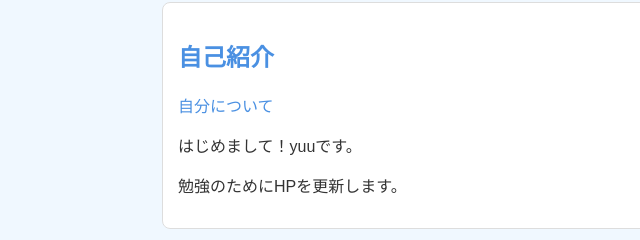
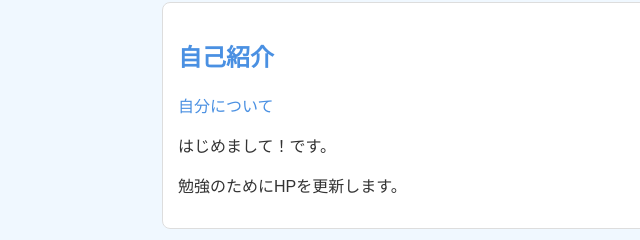
Before and after one commit to yuu-tns/yuu.github.io, a plain HTML site: page index.html in a window 1280 px wide. Shown: the part 412-652 px from the top of the page, 98-738 px from the left. Drawn offline with Linux system fonts and the light colour scheme.

Commit message:
Update index.html

```diff
--- a/index.html
+++ b/index.html
@@ -24,7 +24,7 @@
         <section id=about class="about">
             <h2>自己紹介</h2>
             <a href="about.html">自分について</a>
-            <p>はじめまして！yuuです。</p>
+            <p>はじめまして！です。</p>
             <p>勉強のためにHPを更新します。</p>
         </section>
 
```
